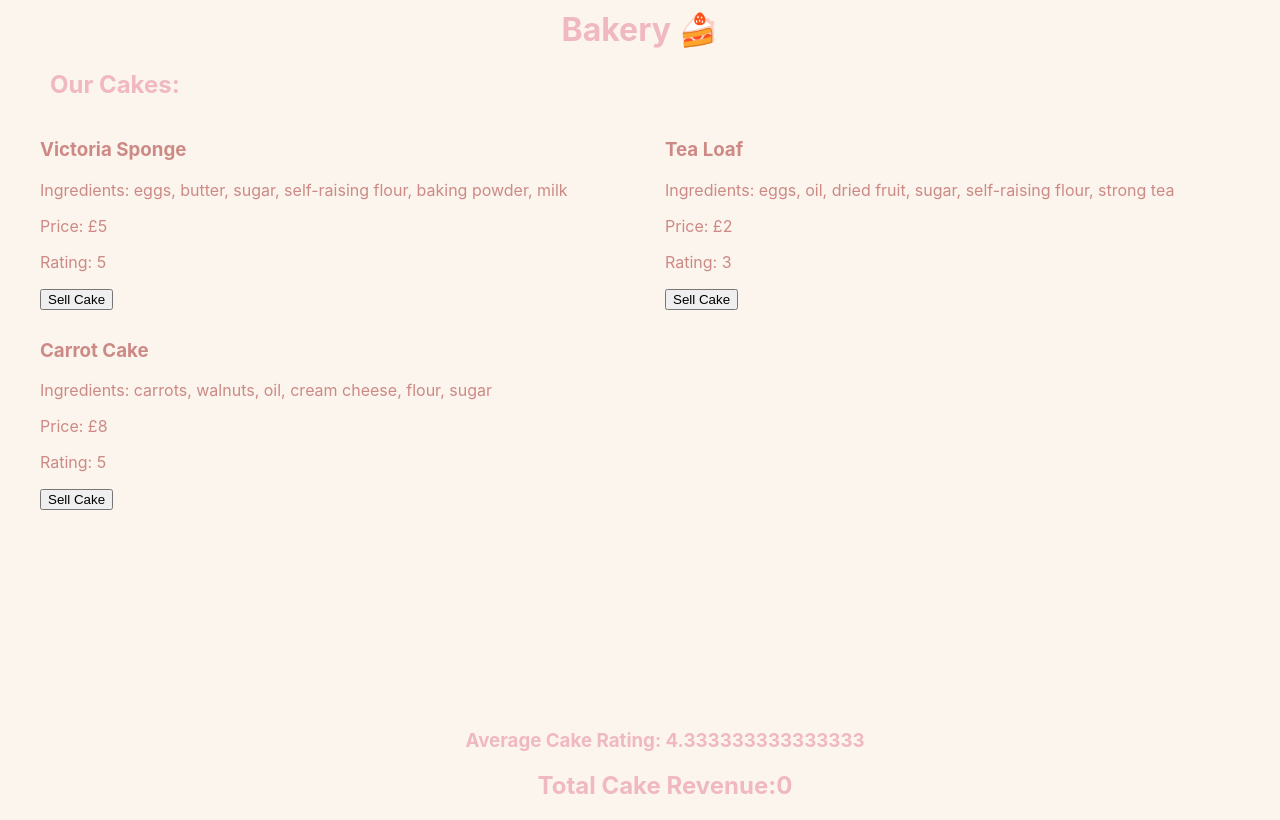
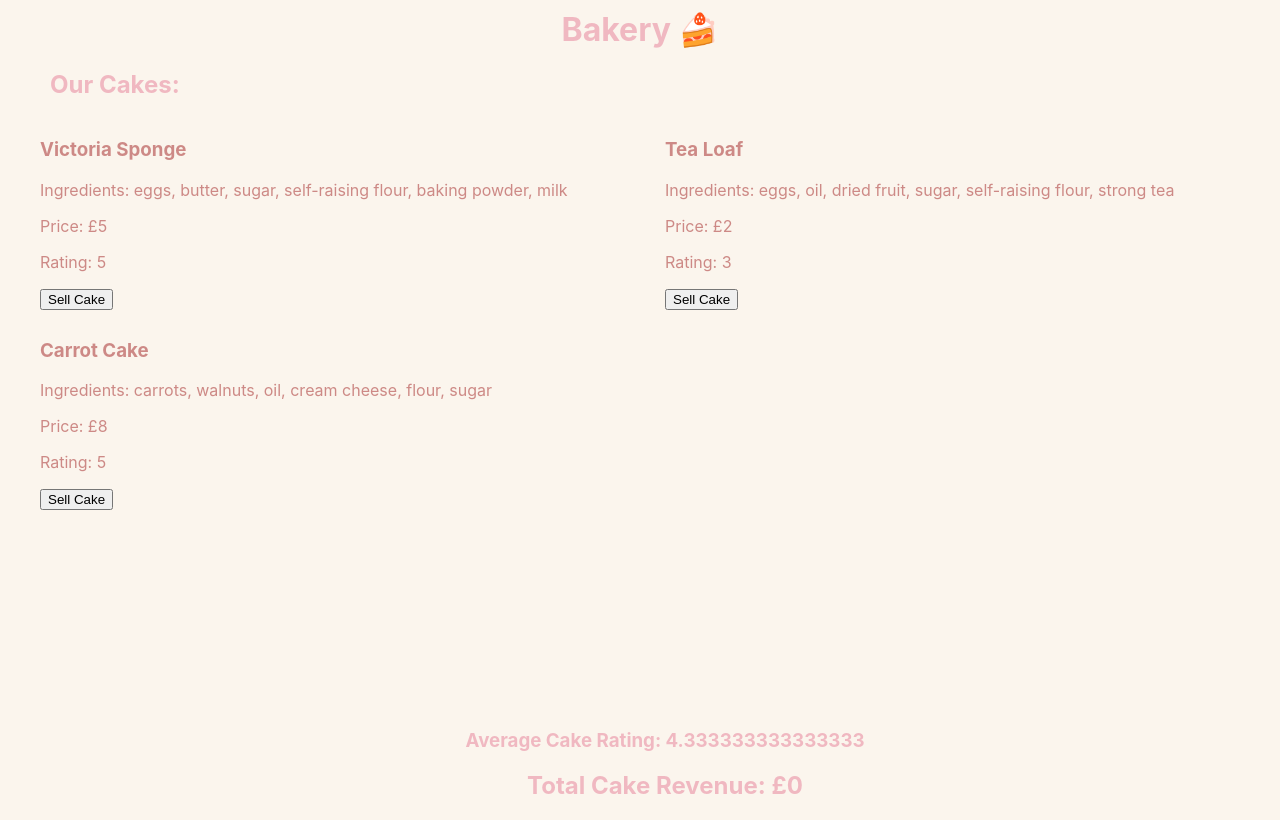
Before and after one commit to L1ly-42/Week08Day3_BNTABakeryLab, a React (Create React App) app: page / in a window 1280 px wide. Built offline with nearby package versions, Linux system fonts and the light colour scheme.

Commit message:
Update CakeContainer.js
added pound sign to total revenue container

```diff
--- a/src/containers/CakeContainer.js
+++ b/src/containers/CakeContainer.js
@@ -64,7 +64,7 @@ let totalRevenue = victoriaSpongeRevenue + teaLoafRevenue + carrotCakeRevenue;
                 <Cake cakeName={carrotCake.cakeName} ingredients={carrotCake.ingredients} price={carrotCake.price} rating={carrotCake.rating} count={carrotCakeRevenue} onButtonClick={setCarrotCakeRevenue}/>
       </div>
             <h3 id="rating">Average Cake Rating: {averageRating}</h3>
-            <h2 id="revenue"> Total Cake Revenue:{totalRevenue}</h2>
+            <h2 id="revenue"> Total Cake Revenue: £{totalRevenue}</h2>
       </div>
         </>
      );
```
